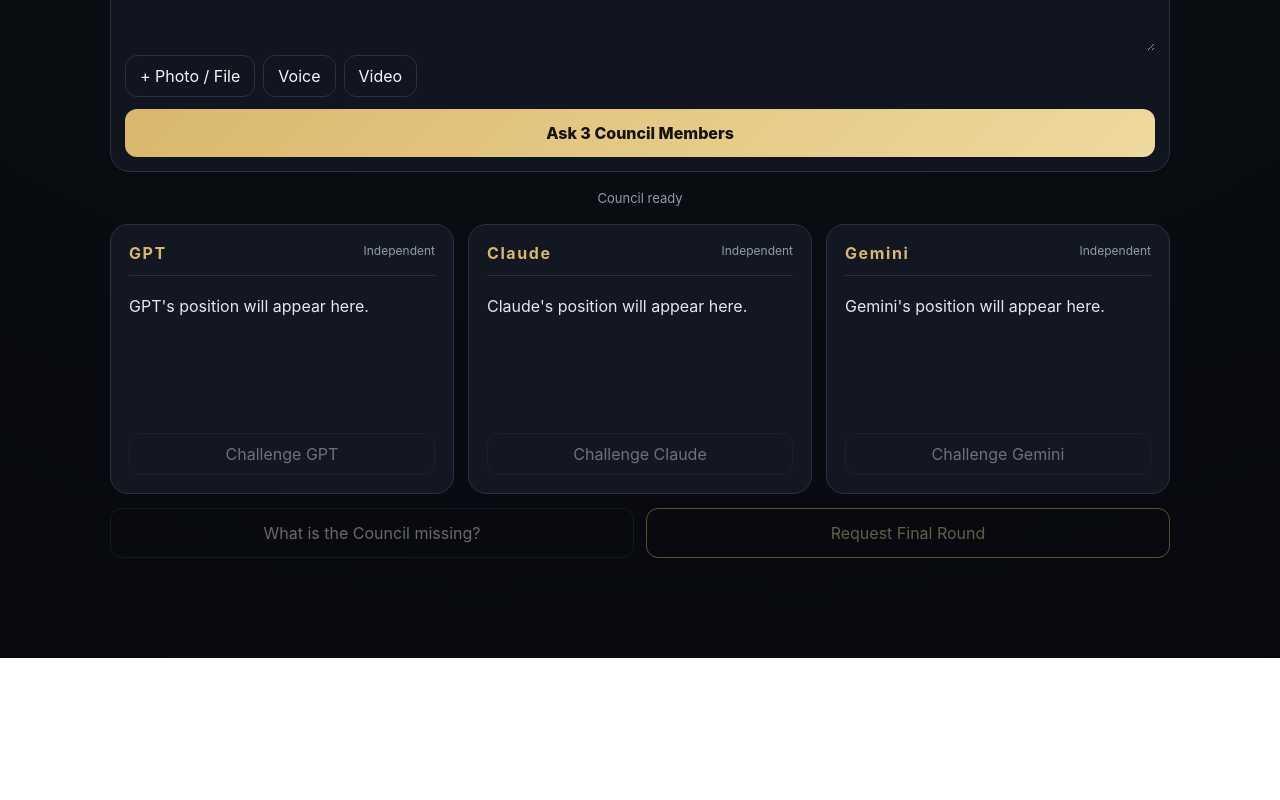
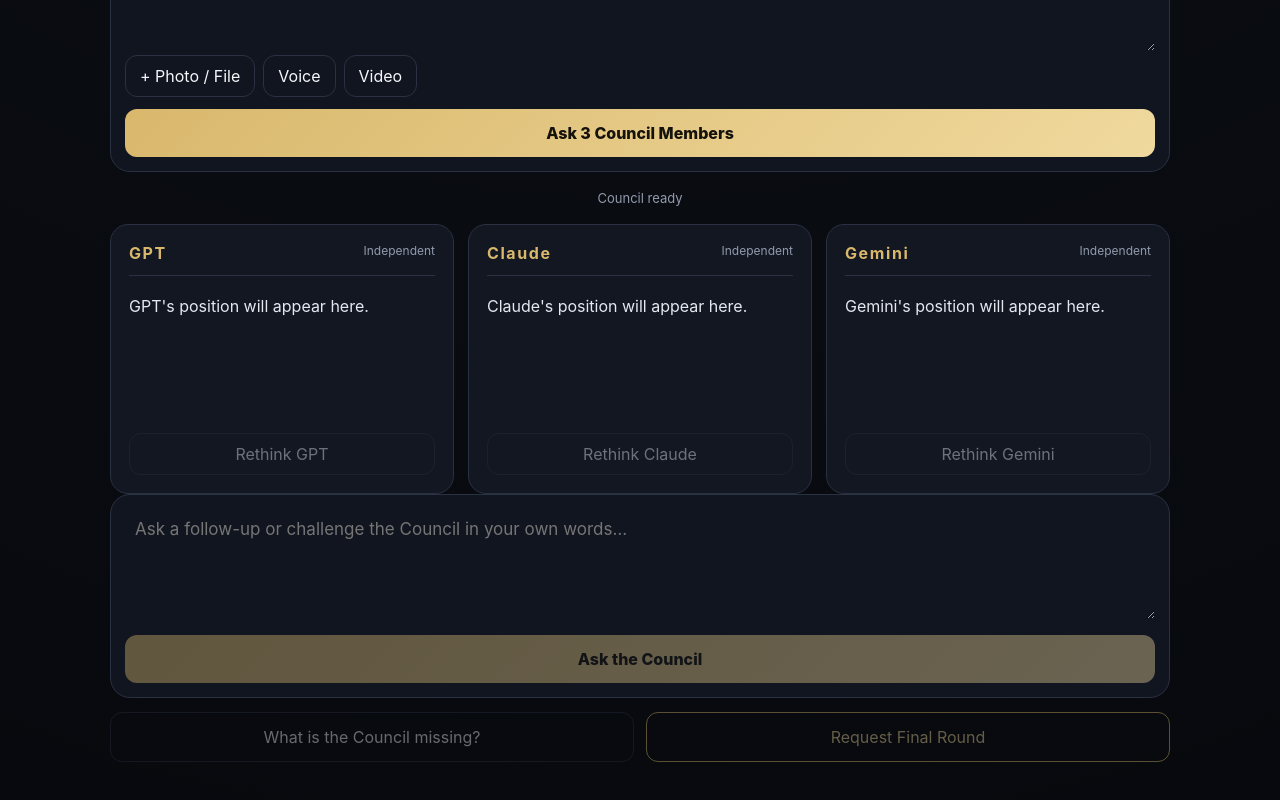
Before and after one commit to kljonesjr215/council-ai, a Next.js app: page / in a window 1280 px wide. Shown: the part 789-1589 px from the top of the page. Before the commit the page ends 1447 px from the top, so only its background shows below. Built offline with nearby package versions, Linux system fonts and the light colour scheme.

Commit message:
Add natural follow-up questions to Council deliberation

```diff
--- a/app/page.tsx
+++ b/app/page.tsx
@@ -10,7 +10,7 @@ const initial:Member[]=[
  {id:"gemini",provider:"google",label:"Gemini",model:"gemini-3.8-flash",enabled:true,role:"Independent"}
 ];
 export default function Home(){
- const [prompt,setPrompt]=useState("");const [members,setMembers]=useState(initial);const [responses,setResponses]=useState<Response[]>([]);const [finalComplete,setFinalComplete]=useState(false);const [conclusion,setConclusion]=useState<Response>();const [loading,setLoading]=useState(false);const [status,setStatus]=useState("Council ready");const [conversationId,setConversationId]=useState<string>();const [attachments,setAttachments]=useState<File[]>([]);const fileRef=useRef<HTMLInputElement>(null);
+ const [prompt,setPrompt]=useState("");const [followUp,setFollowUp]=useState("");const [members,setMembers]=useState(initial);const [responses,setResponses]=useState<Response[]>([]);const [finalComplete,setFinalComplete]=useState(false);const [conclusion,setConclusion]=useState<Response>();const [loading,setLoading]=useState(false);const [status,setStatus]=useState("Council ready");const [conversationId,setConversationId]=useState<string>();const [attachments,setAttachments]=useState<File[]>([]);const fileRef=useRef<HTMLInputElement>(null);
  const active=useMemo(()=>members.filter(m=>m.enabled),[members]);
  function toggle(id:string){setMembers(x=>x.map(m=>m.id===id?{...m,enabled:!m.enabled}:m))}
  function setRole(id:string,role:string){setMembers(x=>x.map(m=>m.id===id?{...m,role}:m))}
@@ -19,6 +19,13 @@ export default function Home(){
   if(!prompt.trim())return;setLoading(true);setStatus("Retrying "+member.label+"...");
   const prior=responses.filter(r=>r.member.id!==member.id&&r.ok).map(r=>r.member.label+" PRIOR POSITION:\n"+r.text).join("\n\n");const context=[prompt,prior].filter(Boolean).join("\n\n");
   try{const r=await fetch("/api/council",{method:"POST",headers:{"Content-Type":"application/json"},body:JSON.stringify({prompt:context,mode:"ask",members:[member],conversationId})});const d=await r.json();if(!r.ok)throw new Error(d.error||"Request failed");const next=d.responses?.[0];if(next)setResponses(old=>old.map(x=>x.member.id===member.id?next:x));if(d.conversationId)setConversationId(d.conversationId);setStatus(next?.ok?member.label+" is back in the Council.":member.label+" is still temporarily unavailable.");}catch(e){setStatus(e instanceof Error?e.message:"Retry failed");}finally{setLoading(false)}
+ }
+ async function askFollowUp(memberId?:string){
+  const q=followUp.trim();if(!q||loading)return;setLoading(true);setStatus(memberId?"Asking a follow-up...":"The Council is considering your follow-up...");
+  const prior=responses.filter(r=>r.text).map(r=>r.member.label+" PRIOR POSITION:\n"+r.text).join("\n\n");
+  const context=["ORIGINAL QUESTION:\n"+prompt,prior,"USER FOLLOW-UP / CHALLENGE:\n"+q,"Respond directly to the user's new question or information. Reconsider your prior position only where the follow-up warrants it; do not merely repeat your previous answer."].filter(Boolean).join("\n\n");
+  const selected=memberId?active.filter(m=>m.id===memberId):active;
+  try{await Promise.all(selected.map(m=>streamMember(m,context,"challenge-member",memberId)));setFollowUp("");setStatus("Follow-up answered — continue the discussion or request a rethink.");}finally{setLoading(false)}
  }
  async function runConclusion(){
   const chair=active.find(m=>m.id==="claude"&&responses.some(r=>r.member.id===m.id&&r.ok))||active.find(m=>responses.some(r=>r.member.id===m.id&&r.ok));if(!chair)return;
@@ -53,8 +60,8 @@ export default function Home(){
   <section className="roster"><div className="sectionHead"><div><b>Choose Your Council</b><span>{active.length} active member{active.length===1?"":"s"}</span></div><small>More providers can be added without rebuilding Council.</small></div><div className="memberGrid">{members.map(m=><button key={m.id} className={"memberCard "+(m.enabled?"selected":"")} onClick={()=>toggle(m.id)}><span className="memberCheck">{m.enabled?"✓":"+"}</span><b>{m.label}</b><small>Role</small><select value={m.role||"Independent"} onClick={e=>e.stopPropagation()} onChange={e=>{e.stopPropagation();setRole(m.id,e.target.value)}}><option>Independent</option><option>Strategist</option><option>Skeptic</option><option>Researcher</option><option>Financial Analyst</option><option>Creative</option><option>Devil's Advocate</option></select><em>{m.enabled?"Active":"Tap to add"}</em></button>)}</div></section>
   <section className="composer"><textarea value={prompt} onChange={e=>setPrompt(e.target.value)} placeholder="What do you want the Council to think through?"/><input ref={fileRef} hidden multiple type="file" accept="image/*,audio/*,video/*,.pdf,.doc,.docx,.txt" onChange={e=>setAttachments(Array.from(e.target.files||[]))}/><div className="media"><button onClick={()=>fileRef.current?.click()}>+ Photo / File</button><button onClick={()=>fileRef.current?.click()}>Voice</button><button onClick={()=>fileRef.current?.click()}>Video</button>{attachments.length>0&&<span className="attachmentCount">{attachments.length} selected</span>}</div><button className="primary" disabled={loading||active.length<1} onClick={()=>run("ask")}>{loading?"Thinking...":"Ask "+active.length+" Council Member"+(active.length===1?"":"s")}</button></section>
   <div className="status">{status}</div>
-  <section className="answers dynamic">{active.map(m=>{const r=responses.find(x=>x.member.id===m.id);return <article key={m.id}><div className="model"><b>{m.label}</b><span>{m.role||"Independent view"}</span></div><div className="answer">{r?(r.ok?(r.text||m.label+" is thinking…"):friendlyError(r)):m.label+"'s position will appear here."}</div>{r&&!r.ok?<button disabled={loading} onClick={()=>retryMember(m)}>Retry {m.label}</button>:<button disabled={!r||loading} onClick={()=>run("challenge-member",m.id)}>Challenge {m.label}</button>}</article>})}</section>
-  <section className="actions"><button disabled={responses.length<2||loading||finalComplete} onClick={()=>run("challenge-council")}>What is the Council missing?</button><button className="final" disabled={responses.length<2||loading||finalComplete} onClick={()=>run("final")}>{finalComplete?"Final Round Complete":"Request Final Round"}</button></section>{finalComplete&&<section className="actions"><button className="final" disabled={loading||Boolean(conclusion)} onClick={runConclusion}>{conclusion?"Council Conclusion Complete":"Generate Council Conclusion"}</button></section>}{conclusion&&<section className="answers dynamic"><article><div className="model"><b>Council Conclusion</b><span>Prepared by {conclusion.member.label}</span></div><div className="answer">{conclusion.ok?conclusion.text:friendlyError(conclusion)}</div></article></section>}
+  <section className="answers dynamic">{active.map(m=>{const r=responses.find(x=>x.member.id===m.id);return <article key={m.id}><div className="model"><b>{m.label}</b><span>{m.role||"Independent view"}</span></div><div className="answer">{r?(r.ok?(r.text||m.label+" is thinking…"):friendlyError(r)):m.label+"'s position will appear here."}</div>{r&&!r.ok?<button disabled={loading} onClick={()=>retryMember(m)}>Retry {m.label}</button>:<button disabled={!r||loading} onClick={()=>run("challenge-member",m.id)}>Rethink {m.label}</button>}</article>})}</section>
+  <section className="composer"><textarea value={followUp} onChange={e=>setFollowUp(e.target.value)} placeholder="Ask a follow-up or challenge the Council in your own words…"/><button className="primary" disabled={loading||!followUp.trim()||responses.length<1} onClick={()=>askFollowUp()}>Ask the Council</button></section><section className="actions"><button disabled={responses.length<2||loading||finalComplete} onClick={()=>run("challenge-council")}>What is the Council missing?</button><button className="final" disabled={responses.length<2||loading||finalComplete} onClick={()=>run("final")}>{finalComplete?"Final Round Complete":"Request Final Round"}</button></section>{finalComplete&&<section className="actions"><button className="final" disabled={loading||Boolean(conclusion)} onClick={runConclusion}>{conclusion?"Council Conclusion Complete":"Generate Council Conclusion"}</button></section>}{conclusion&&<section className="answers dynamic"><article><div className="model"><b>Council Conclusion</b><span>Prepared by {conclusion.member.label}</span></div><div className="answer">{conclusion.ok?conclusion.text:friendlyError(conclusion)}</div></article></section>}
   <nav><button>C<small>Council</small></button><button>P<small>Projects</small></button><button>+<small>Create</small></button><button>M<small>Memory</small></button></nav>
  </main>
 }
```
